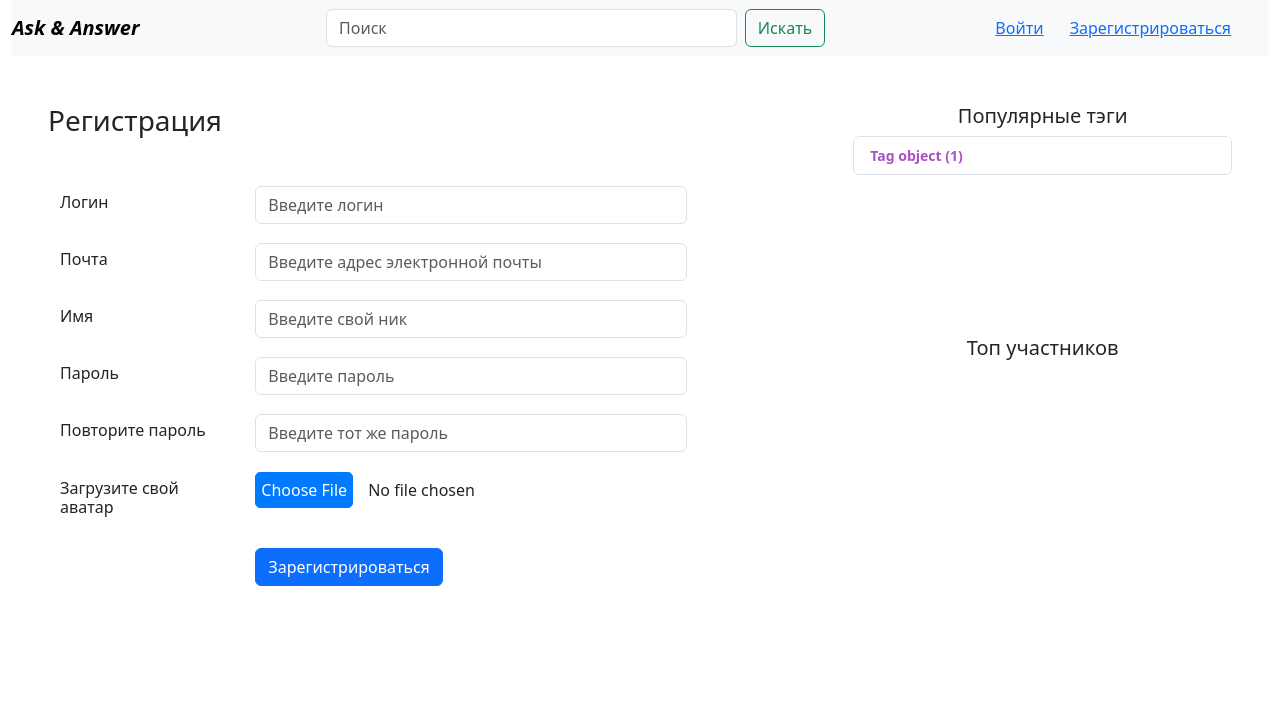
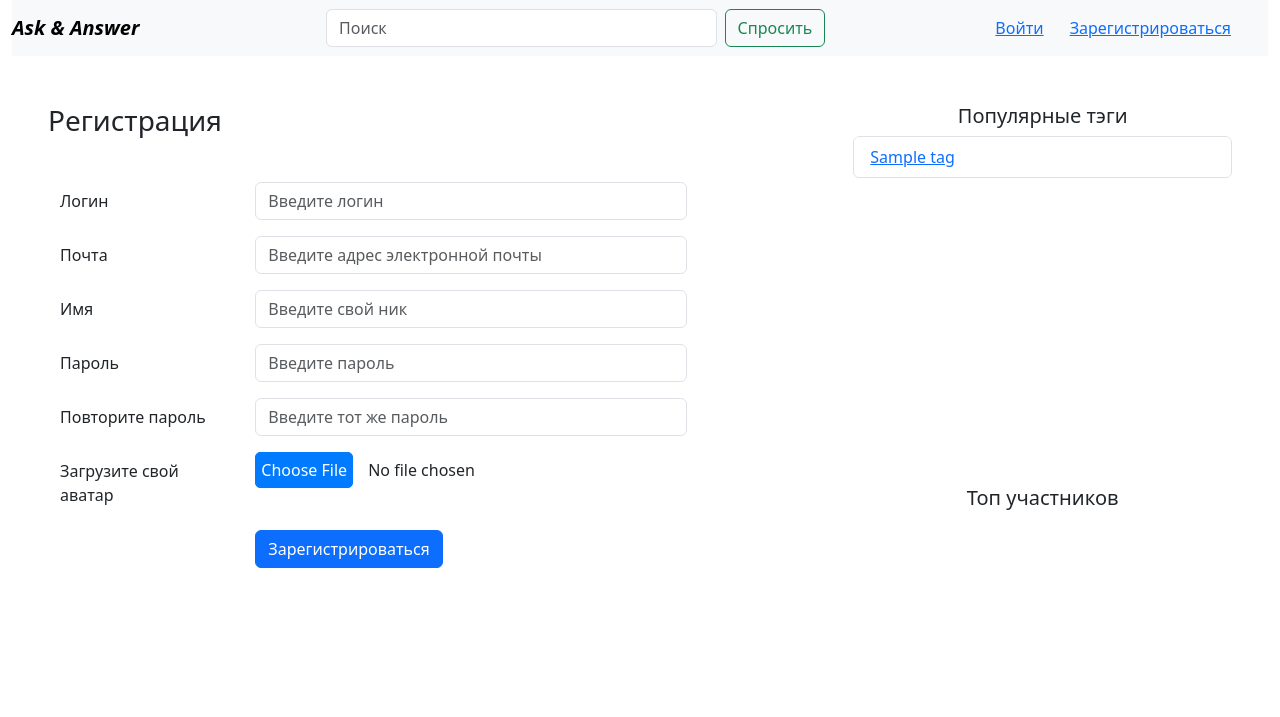
Before and after one commit to nepavellab/ASKME_NEPOMNYASHCHIKH, a Django app: page /register/ in a window 1280 px wide. Shown: the top 717 px of the page. Run offline with Django 5.2, Linux system fonts and the light colour scheme; tables that the repository leaves empty hold one stand-in row (values such as "Sample post").

Commit message:
Внесены правки по ДЗ №1

```diff
--- a/app/models.py
+++ b/app/models.py
@@ -54,6 +54,9 @@
 class Tag(models.Model):
     name = models.CharField(max_length=30)
 
+    def __str__(self) -> str:
+        return self.name
+
 
 class Like(models.Model):
     user = models.ForeignKey(Profile, on_delete=models.CASCADE)
--- a/app/views.py
+++ b/app/views.py
@@ -1,6 +1,6 @@
 from django.shortcuts import render, get_object_or_404
 from django.core.paginator import Paginator, EmptyPage, PageNotAnInteger
-from .models import Question, Answer, Profile, Tag
+from .models import Question, Answer, Tag
 from typing import Final
 
 
@@ -65,7 +65,7 @@
 
     return render(request, "tag.html", {
         "current_tag_name": tag_name,
-        "questions": page,
+        "page": page,
         "page_count": page_count,
         "page_number": page.number,
         "all_tags": all_tags
--- a/static/css/styles.css
+++ b/static/css/styles.css
@@ -4,14 +4,11 @@
     font-style: italic;
 }
 
-span.tag-title {
-    font-weight: 700;
-    font-size: 25px;
-}
-
-hr.separator-line {
-    height: 2px;
+hr {
+    height: 3px;
     background-color: black;
+    border-radius: 2px;
+    opacity: 1.0;
 }
 
 li.tag {
@@ -22,11 +19,6 @@
 
 .list-inline-item:not(:last-child)::after {
     content: ", ";
-}
-
-/*! ПРИМЕНЯЕТСЯ ДЛЯ ДЕБАГА КОНТЕЙНЕРОВ*/
-div.DEBUG {
-    border: 2px solid black;
 }
 
 div.block-layout {
@@ -53,3 +45,14 @@
     padding: 5px;
     margin-right: 15px;
 }
+
+div.error-block {
+    background-color: #e12729;
+    opacity: 0.8;
+    border-radius: 5px;
+    padding: 10px;
+    visibility: hidden;
+    color: #ffffff;
+    text-align: left;
+    font-weight: 500;
+}
--- /dev/null
+++ b/static/js/form_valid.js
@@ -0,0 +1,13 @@
+function signupForm() {
+    document.getElementById("signup-form").addEventListener("submit", function() {
+        let password = document.getElementById("password").value
+        let repeat_password = document.getElementById("repeat-password").value
+
+        if (password != repeat_password) {
+            event.preventDefault()
+            let error_block = document.getElementById("error-block")
+            error_block.textContent = "Пароли должны совпадать!"
+            error_block.style.visibility = "visible"
+        }
+    })
+}
--- a/templates/components/pagination.html
+++ b/templates/components/pagination.html
@@ -1,3 +1,5 @@
+{% load static %}
+
 <div class="container-fluid d-flex justify-content-center">
     <nav>
         <ul class="pagination" id="page_list">
@@ -13,7 +15,7 @@
             {% endif %}
             </li>
             <script
-                src="../../static/js/pagination.js"
+                src="{% static 'js/pagination.js' %}"
                 onload="pagination_load('{{ page_count }}', '{{ page_number }}')">
             </script>
             <li class="page-item">
--- a/templates/components/question_card.html
+++ b/templates/components/question_card.html
@@ -3,7 +3,6 @@
 <div class="container-fluid my-4 block-layout">
     <div class="row py-1 ">
         <div class="col-md-1 justify-content-end">
-            <!--Добавить обработку для пользователя с аватаркой-->
             <img src="{% static 'img/default_avatar.svg' %}" style="width: 70px; height: 70px;" alt="Аватар">
         </div>
         <div class="col-md-8 px-5 justify-content-center">
--- a/templates/layouts/base.html
+++ b/templates/layouts/base.html
@@ -24,9 +24,9 @@
                         </a>
                     </div>
                     <div class="col-md-5 d-flex justify-content-center align-items-center">
-                        <form class="d-flex w-100">
+                        <form class="d-flex w-100" action="{% url 'ask_page' %}">
                             <input class="form-control me-2" type="search" placeholder="Поиск" aria-label="Search">
-                            <button class="btn btn-outline-success" type="submit">Искать</button>
+                            <button class="btn btn-outline-success" type="submit">Спросить</button>
                         </form>
                     </div>
                     <div class="col-md-4 d-flex justify-content-end align-items-center">
@@ -40,18 +40,22 @@
     <main>
         <div class="container-fluid mt-5 px-5">
             <div class="row">
-                <div class="col-md-8 p*-3 justify-content-center">
+                <div class="col-md-8 p*-3">
                 {% block pagecontent %}
                 {% block title %}
 
                 {% endblock %}
                 {% endblock %}
                 </div>
-                <div class="col-md-4 p*-3 justify-content-center">
+                <div class="col-md-4 p*-4 justify-content-center">
                     <h5 class="text-center">Популярные тэги</h5>
-                    <ul class="list-group overflow-auto" style="height: 200px;">
+                    <ul class="list-group overflow-auto" style="height: 350px;">
                         {% for tag in all_tags %}
-                        <li class="list-group-item tag">{{ tag }}</li>
+                        <li class="list-group-item">
+                            <a href="{% url 'tag_page' tag.name %}">
+                                {{ tag.name }}
+                            </a>
+                        </li>
                         {% endfor %}
                     </ul>
                     <h5 class="text-center">Топ участников</h5>
--- a/templates/signup.html
+++ b/templates/signup.html
@@ -3,51 +3,52 @@
 
 {% block pagecontent %}
 <h3>Регистрация</h3>
-<div class="container-fluid mt-5">
-    <form>
+<div class="container d-flex justify-content-start w-50 error-block mt-2" id="error-block"></div>
+<div class="container-fluid mt-2">
+    <form id="signup-form">
         <div class="form-group row my-3">
             <label for="login" class="col-md-3 col-form-label">
-                <h6 class="font-weight-bolder">Логин</h6>
+                Логин
             </label>
             <div class="col-md-7">
-                <input type="text" id="login" placeholder="Введите логин" class="form-control">
+                <input type="text" id="login" placeholder="Введите логин" class="form-control" required>
             </div>
         </div>
         <div class="form-group row my-3">
             <label for="email" class="col-md-3 col-form-label">
-                <h6 class="font-weight-bolder">Почта</h6>
+                Почта
             </label>
             <div class="col-md-7">
-                <input type="email" id="email" placeholder="Введите адрес электронной почты" class="form-control">
+                <input type="email" id="email" placeholder="Введите адрес электронной почты" class="form-control" required>
             </div>
         </div>
         <div class="form-group row my-3">
             <label for="nick" class="col-md-3 col-form-label">
-                <h6 class="font-weight-bolder">Имя</h6>
+                Имя
             </label>
             <div class="col-md-7">
-                <input type="text" id="nick" placeholder="Введите свой ник" class="form-control">
+                <input type="text" id="nick" placeholder="Введите свой ник" class="form-control" required>
             </div>
         </div>
         <div class="form-group row my-3">
             <label for="password" class="col-md-3 col-form-label">
-                <h6 class="font-weight-bolder">Пароль</h6>
+                Пароль
             </label>
             <div class="col-md-7">
-                <input type="password" id="password" placeholder="Введите пароль" class="form-control">
+                <input type="password" id="password" placeholder="Введите пароль" class="form-control" required>
             </div>
         </div>
         <div class="form-group row my-3">
             <label for="repeat-password" class="col-md-3 col-form-label">
-                <h6 class="font-weight-bolder">Повторите пароль</h6>
+                Повторите пароль
             </label>
             <div class="col-md-7">
-                <input type="password" id="repeat-password" placeholder="Введите тот же пароль" class="form-control">
+                <input type="password" id="repeat-password" placeholder="Введите тот же пароль" class="form-control" required>
             </div>
         </div>
         <div class="form-group row my-3">
             <label for="avatar" class="col-md-3 col-form-label">
-                <h6 class="font-weight-bolder">Загрузите свой аватар</h6>
+                Загрузите свой аватар
             </label>
             <div class="col-md-7">
                 <input type="file" id="avatar" accept="image/*" class="custom-file-input">
@@ -59,5 +60,6 @@
             </div>
         </div>
     </form>
+    <script src="{% static 'js/form_valid.js' %}" onload="signupForm()"></script>
 </div>
 {% endblock %}
```
Also changed, not shown: templates/ask.html (+8 -7 lines), templates/components/answer_card.html (added, +32 -0 lines), templates/login.html (+6 -5 lines), templates/question.html (+2 -52 lines).
